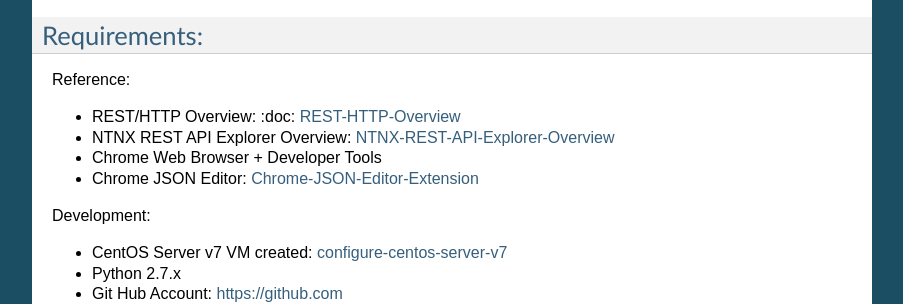
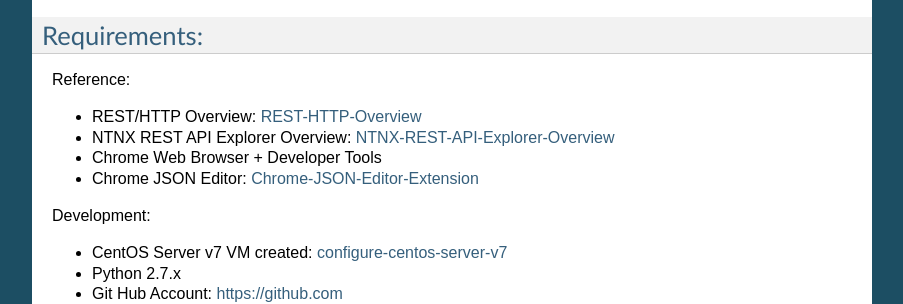
Before and after one commit to dawgfish/calm, a Sphinx documentation site: the page built from docs/lab5/calm_workshop_lab5_api.rst, in a window 1280 px wide and 900 px high, scrolled down 746 px. Shown: the part 152-456 px from the top of the window, without its empty margins (198-1101 px from the left). Built offline with Sphinx 7.4.7, drawn with Linux system fonts in a browser that asks for light colours; pages that are not in the unit, such as notebooks, are missing from menus; some of the changed lines change nothing that is shown.

Commit message:
Update calm_workshop_lab5_api.rst

```diff
--- a/docs/lab5/calm_workshop_lab5_api.rst
+++ b/docs/lab5/calm_workshop_lab5_api.rst
@@ -32,7 +32,7 @@ Requirements:
 
 Reference:
 
-- REST/HTTP Overview: :doc: REST-HTTP-Overview_
+- REST/HTTP Overview: REST-HTTP-Overview_
 - NTNX REST API Explorer Overview:  NTNX-REST-API-Explorer-Overview_
 - Chrome Web Browser + Developer Tools
 - Chrome JSON Editor: Chrome-JSON-Editor-Extension_
@@ -660,7 +660,7 @@ STATE-CHANGE:
 - Delete an App
 
 .. _configure-centos-server-v7: ../lab6/calm_workshop_lab6_config_centos
-.. _REST-HTTP-Overview: calm_workshop_lab5_rest_overview
+.. _REST-HTTP-Overview: lab5/calm_workshop_lab5_rest_overview
 .. _NTNX-REST-API-Explorer-Overview: lab5/calm_workshop_ntnx_api_explorer_overview
 .. _Chrome-JSON-Editor-Extension: https://chrome.google.com/webstore/detail/json-editor/lhkmoheomjbkfloacpgllgjcamhihfaj?hl=en
 .. _Import-Blueprint.JSON: lab5/blueprints/importBlueprint
```
